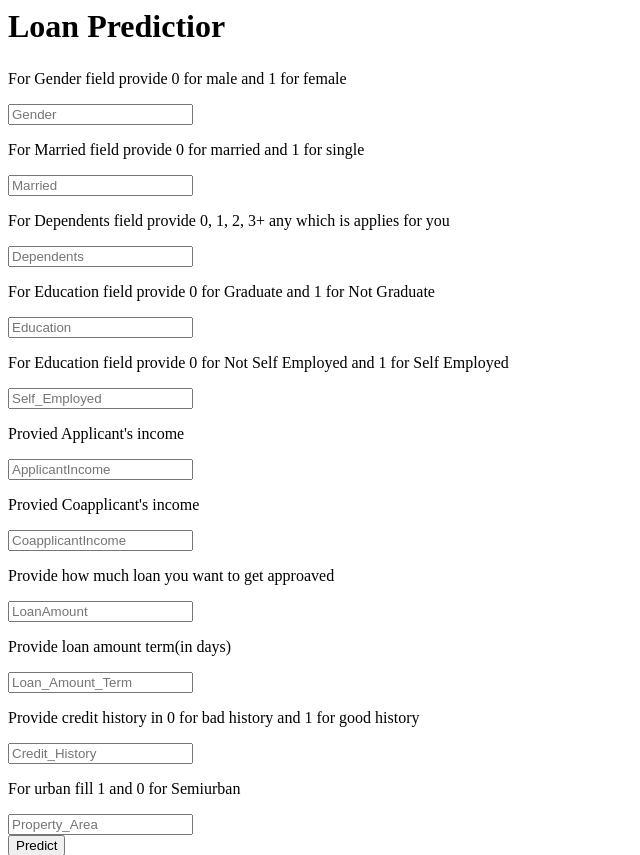
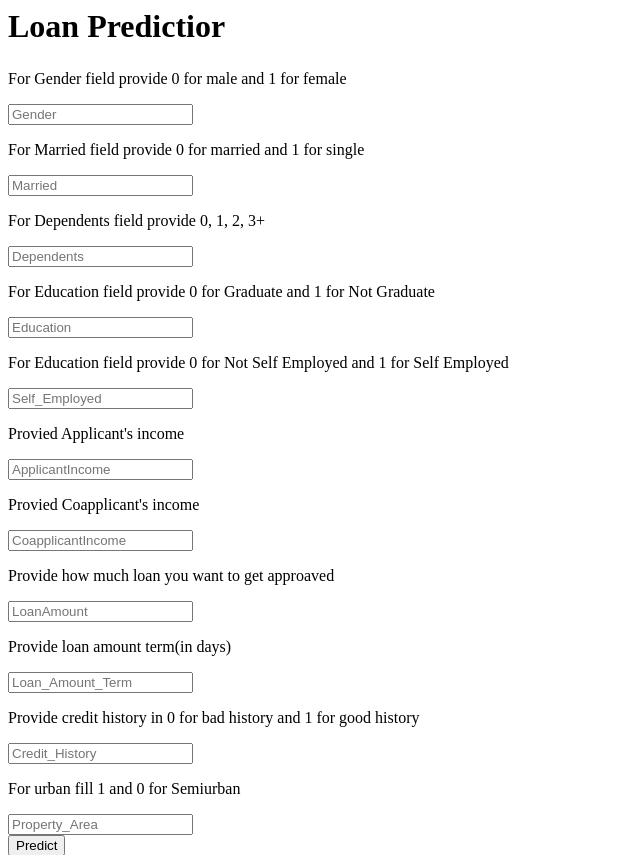
Before and after one commit to undertheforce/AI-Algorithm-by-Biraj, a Flask app: page / in a window 1280 px wide. Shown: the top 855 px of the page, without its empty margins (0-640 px from the left). Run offline with Flask 2, Linux system fonts and the light colour scheme; parts of the project's set-up code (start-up, migrations or seed data) failed here and were passed over.

Commit message:
Add files via upload

```diff
--- a/Folder 4 - Delivery & Acceptance/Heroku/templates/index.html
+++ b/Folder 4 - Delivery & Acceptance/Heroku/templates/index.html
@@ -14,7 +14,7 @@
 <input type="text" name="Gender" placeholder="Gender" required="required" />
 <p>For Married field provide 0 for married and 1 for single</p>
 <input type="text" name="Married" placeholder="Married" required="required" />
-<p>For Dependents field provide 0, 1, 2, 3+ any which is applies for you</p>
+<p>For Dependents field provide 0, 1, 2, 3+ </p>
 <input type="text" name="Dependents" placeholder="Dependents" required="required" />
 <p>For Education field provide 0 for Graduate and 1 for Not Graduate</p>
 <input type="text" name="Education" placeholder="Education" required="required" />
```
